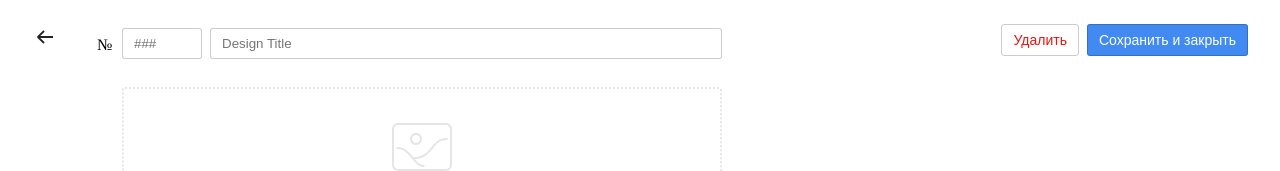
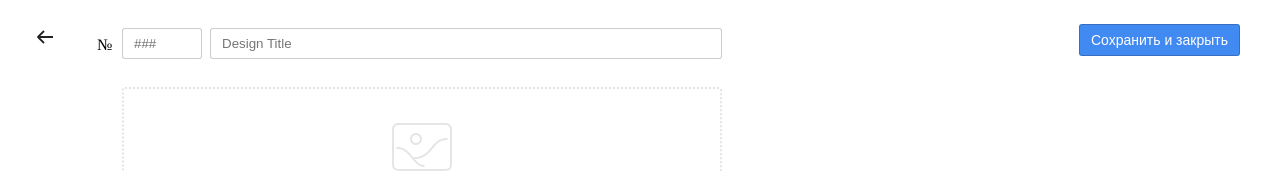
Before and after one commit to KladochnyiVolodymyr/horoshop-test, a Vue app: page /add in a window 1280 px wide. Shown: the top 171 px of the page. Built offline with nearby package versions, Linux system fonts and the light colour scheme.

Commit message:
upd btns

```diff
--- a/src/components/EditDesign.vue
+++ b/src/components/EditDesign.vue
@@ -32,7 +32,7 @@
       </div>
     </section>
     <div class="add-page__btns">
-      <DeleteBtn @click.native="deleteDesign" />
+      <DeleteBtn @click.native="deleteDesign" v-if="isRouterId" />
       <PrimaryBtn title="Сохранить и закрыть" @click.native="save" />
     </div>
   </div>
@@ -62,6 +62,9 @@ export default {
   computed: {
     getCurrentDesign() {
       return this.$store.state.currentDesign;
+    },
+    isRouterId() {
+      return this.$route.params.id;
     }
   },
   methods: {
@@ -85,7 +88,7 @@ export default {
       this.$router.push("/");
     },
     save() {
-      if (this.$route.params.id) {
+      if (this.isRouterId) {
         this.$store.dispatch("sendData", this.getCurrentDesign);
       } else {
         this.$store.dispatch("addDesign", this.getCurrentDesign);
```
